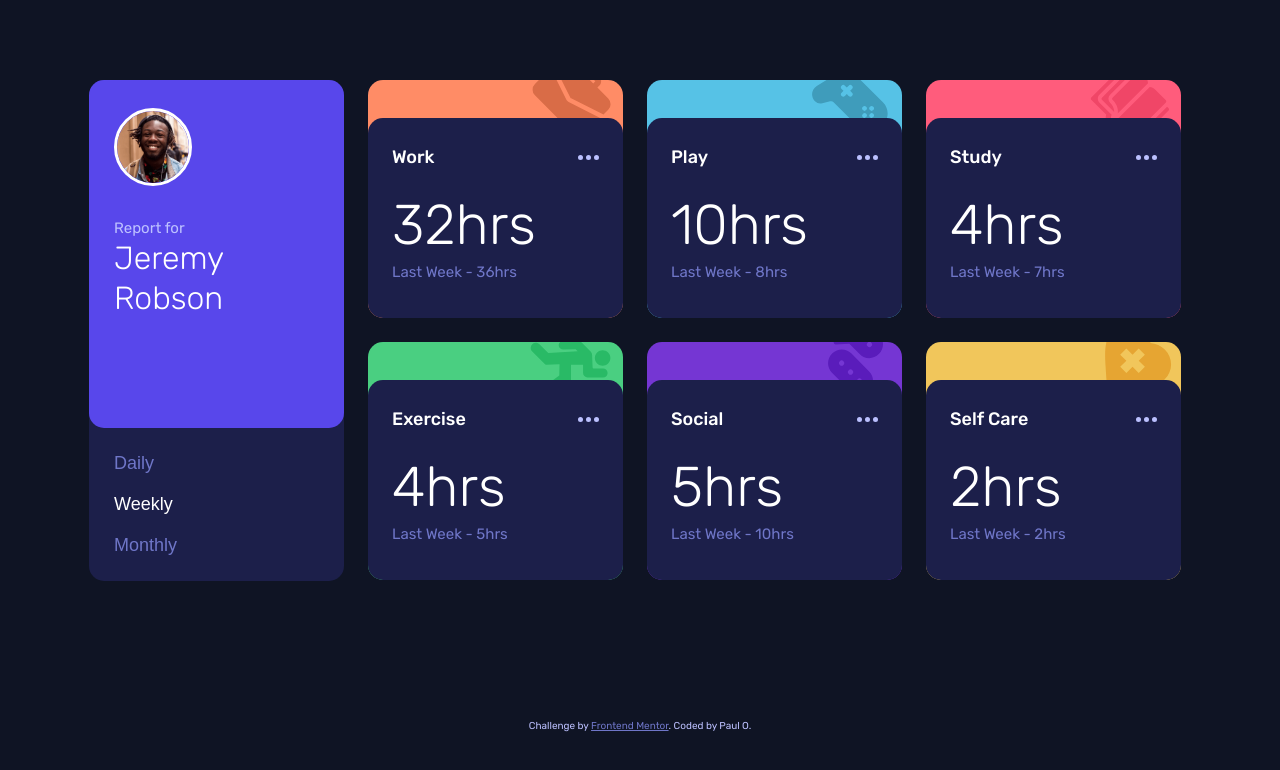
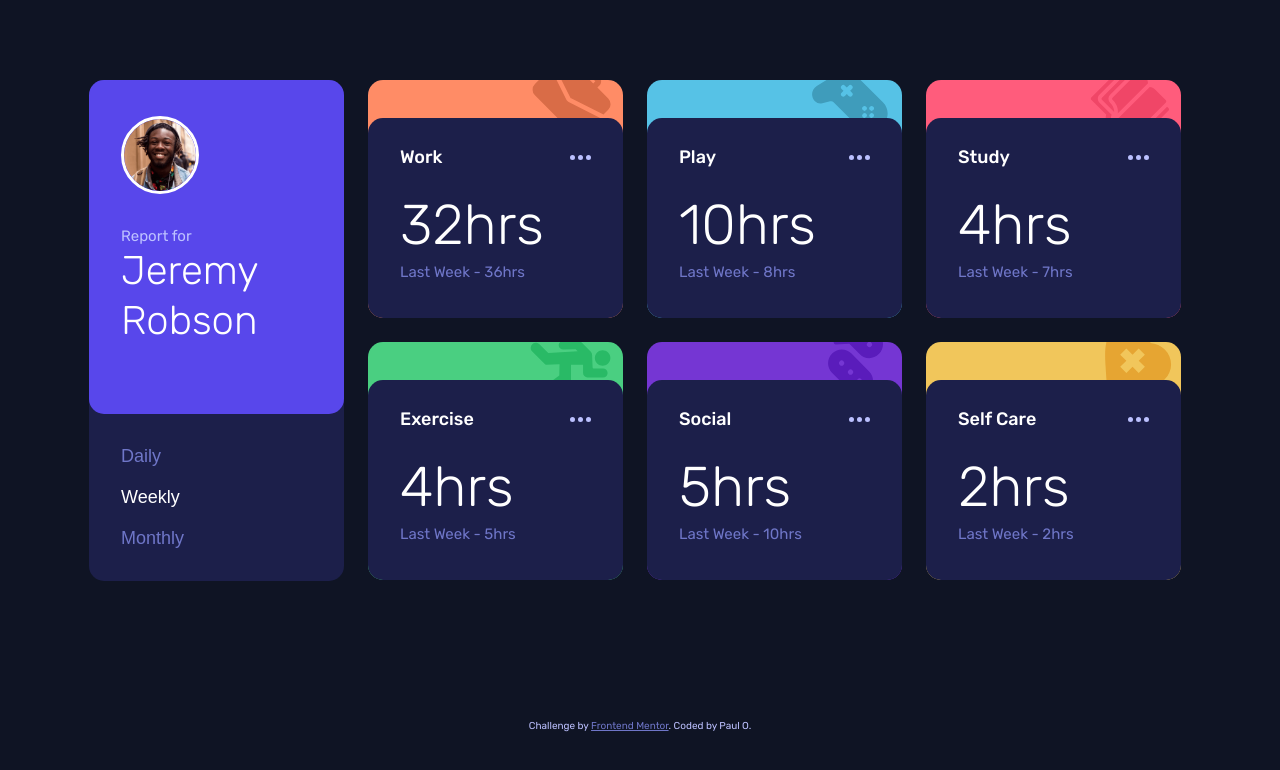
Before and after one commit to ePaulo/time-tracking-dashboard, a plain HTML site: page index.html in a window 1280 px wide. Drawn offline with Linux system fonts and the light colour scheme.

Commit message:
Final stage review/revise CSS for UI layout.

```diff
--- a/styles.css
+++ b/styles.css
@@ -34,9 +34,10 @@ body {
   font-size: 1.8rem;
   font-weight: 400;
 }
-/* ========================== */
+
+/* =========================== */
 /* ====== MOBILE SCREENS ===== */
-/* ========================== */
+/* =========================== */
 div.app-container {
   width: 375px;
   margin: 5.6rem auto 2rem;
@@ -51,7 +52,8 @@ div.app-container {
 
 /* ===== Header [mobile] ===== */
 header.time-tracking-user {
-  width: 100%;
+  width: 327px;
+  height: 203px;
   background-color: var(--color-dark-blue);
   border-radius: 1.5rem;
 
@@ -60,7 +62,8 @@ header.time-tracking-user {
 
   /* ----- User Intro [mobile] ----- */
   div.user-intro {
-    padding: 3.5rem 0 3.2rem 3.5rem;
+    height: 133px;
+    padding: 3rem 0 3rem 2.8rem;
     border-radius: 1.5rem;
     background-color: var(--color-blue);
 
@@ -95,9 +98,9 @@ header.time-tracking-user {
 
   /* ----- Timeframes Nav [mobile] ----- */
   nav.timeframes {
-    padding: 2.5rem 0;
+    padding: 2.5rem 2.8rem;
     display: flex;
-    justify-content: space-around;
+    justify-content: space-between;
 
     button.timeframe {
       color: var(--color-desaturated-blue);
@@ -129,7 +132,7 @@ main.time-tracking-cards {
     border-radius: 1.5rem;
     background-repeat: no-repeat;
 
-    /* ----- Set Tracking Background Image */
+    /* ----- Set Card's Background Image */
     &#work {
       background-color: var(--color-work--light-red);
       background-image: url(images/icon-work.svg);
@@ -170,7 +173,7 @@ main.time-tracking-cards {
     div.card-content {
       height: 122px;
       margin-top: 3.8rem;
-      padding: 2.8rem 2.4rem;
+      padding: 2.8rem;
       border-radius: 1.5rem;
       background-color: var(--color-dark-blue);
       cursor: pointer;
@@ -223,6 +226,20 @@ main.time-tracking-cards {
 }
 
 /* ========================== */
+/* ====== SHARED FOOTER ===== */
+/* ========================== */
+footer.attribution {
+  margin-bottom: 1em;
+  font-size: 1rem;
+  color: var(--color-pale-blue);
+  text-align: center;
+
+  a {
+    color: var(--color-desaturated-blue);
+  }
+}
+
+/* ========================== */
 /* ====== LARGE SCREENS ===== */
 /* ========================== */
 
@@ -232,17 +249,18 @@ main.time-tracking-cards {
     max-width: 1150px;
     grid-template-rows: 1fr;
     grid-template-columns: 255px 1fr;
+  }
 
   /* ===== Header [desktop] ===== */
   header.time-tracking-user {
     width: 255px;
-    max-height: 501px;
+    height: 501px;
     align-self: start;
 
     /* ----- User Intro [desktop] ----- */
     div.user-intro {
       height: 354px;
-      padding: 2.8rem 2.5rem;
+      padding: 3.6rem 3.2rem;
 
       flex-direction: column;
       align-items: start;
@@ -254,14 +272,14 @@ main.time-tracking-cards {
       }
 
       h1.user-title {
-        font-size: 3.2rem;
+        font-size: 4rem;
         line-height: 1.25;
       }
     }
 
     /* ----- Timeframes Nav [desktop] ----- */
     nav.timeframes {
-      padding: 2.5rem;
+      padding: 3.2rem;
       flex-direction: column;
       align-items: start;
       gap: 2rem;
@@ -278,6 +296,7 @@ main.time-tracking-cards {
       div.card-content {
         width: 255px;
         height: 200px;
+        padding: 2.8rem 3.2rem;
 
         div.timeframes {
           margin-top: 2.4rem;
@@ -293,17 +312,3 @@ main.time-tracking-cards {
     }
   }
 }
-
-/* ========================== */
-/* ====== SHARED FOOTER ===== */
-/* ========================== */
-footer.attribution {
-  margin-bottom: 1em;
-  font-size: 1rem;
-  color: var(--color-pale-blue);
-  text-align: center;
-
-  a {
-    color: var(--color-desaturated-blue);
-  }
-}
```
